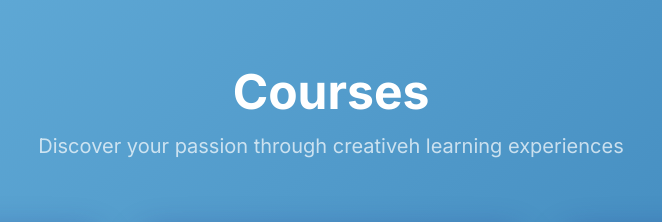
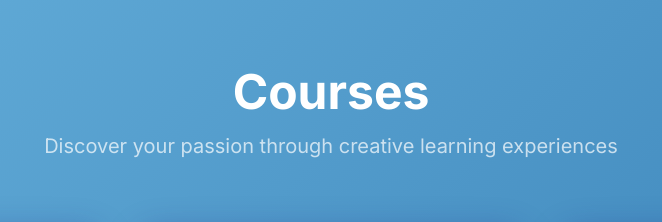
Before and after one commit to AurinkoLab/aurinkolab.github.io, a plain HTML site: page index.html in a window 1280 px wide. Shown: the part 1220-1442 px from the top of the page, 309-971 px from the left. Drawn offline with nearby package versions, Linux system fonts and the light colour scheme.

Commit message:
typo removed

```diff
--- a/index.html
+++ b/index.html
@@ -215,7 +215,7 @@
         <div class="max-w-7xl mx-auto">
             <div class="text-center mb-16">
                 <h2 class="text-4xl lg:text-5xl font-bold text-white mb-4">Courses</h2>
-                <p class="text-xl text-white/70 max-w-2xl mx-auto">Discover your passion through creativeh learning experiences</p>
+                <p class="text-xl text-white/70 max-w-2xl mx-auto">Discover your passion through creative learning experiences</p>
             </div>
         <div class="grid md:grid-cols-2 lg:grid-cols-3 gap-8">
 
```
